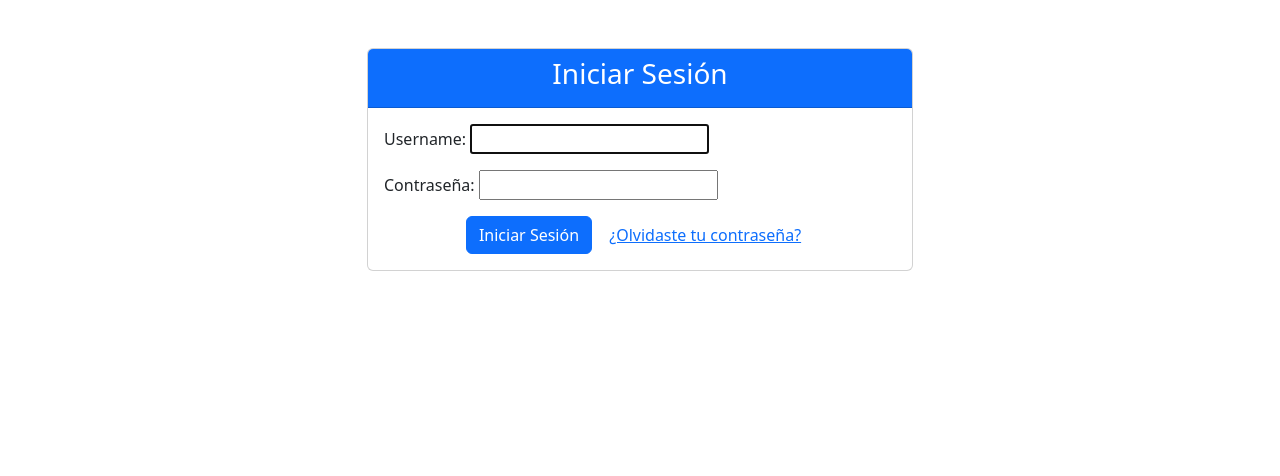
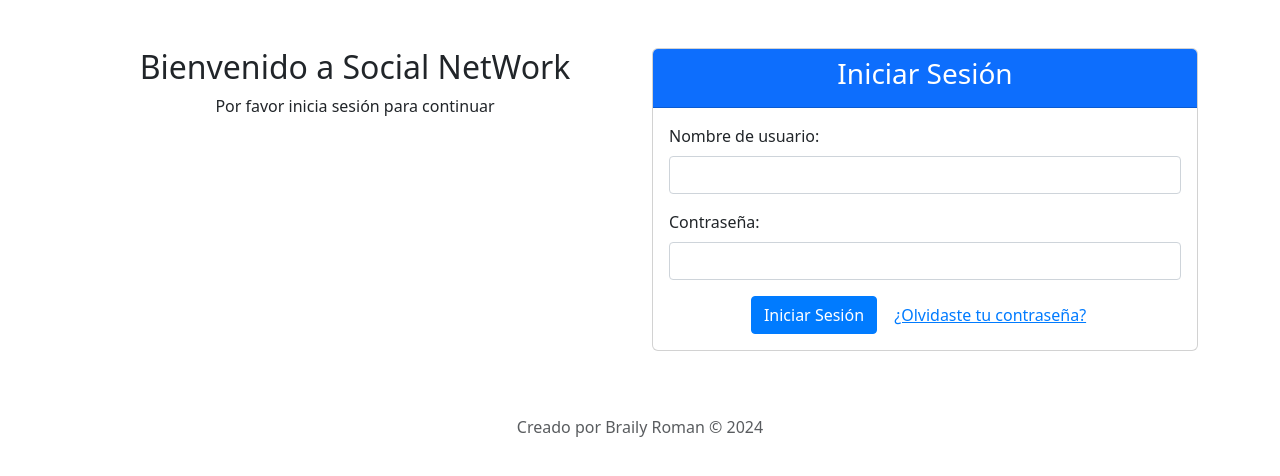
Before and after one commit to Dextron03/Red-Social-Django, a Django app: a page that uses templates/layouts/base.html in a window 1280 px wide. Shown: the part 66-542 px from the top of the page. Run offline with Django 5.2, Linux system fonts and the light colour scheme; some libraries are stand-ins or nearby versions.

Commit message:
He agregado unos templates para enviarlos por al usuario por email

```diff
--- a/core/urls.py
+++ b/core/urls.py
@@ -12,13 +12,13 @@ urlpatterns = [
     path('', views.home, name='home'),
     path('post/<int:post_id>/', views.home, name='home_with_post'),
     path('siqnout/', views.siqnout, name='logout'),
-    path('deleteuser/', views.deleteuser, name='deleteuser'),
     path('activate/<str:activation_token>/', views.activate_account, name='activate_account'),
     path('add_friend/', views.add_friend, name='add_friend'),
     path('friends/', views.friends, name='friends'),
     path('delete_friends/<int:id>',views.delete_friendship, name='delete_friends'),
     path('delete_posts/<int:id>', views.delete_post, name='delete_post'),
     path('edit/<int:post_id>', views.edit_post, name='edit_post'),
-    path('password_reset/', views.password_reset, name='password_reset')
+    path('password_reset/', views.password_reset, name='password_reset'),
+    path('delete_user/', views.delete_user, name='delete_user')
 
 ] + static(settings.MEDIA_URL, document_root=settings.MEDIA_ROOT)
--- a/social_network/views.py
+++ b/social_network/views.py
@@ -11,6 +11,7 @@ from django.contrib.auth.tokens import default_token_generator
 from dotenv import load_dotenv
 from services.email_service import EmailService
 from services.generate_password import GeneratePassword
+from django.template.loader import render_to_string
 
 load_dotenv("settings.py")
 
@@ -19,7 +20,7 @@ User = get_user_model()
 def signin(request):
 
     if request.method == "GET":
-
+        logout(request)
         return render(request, "signup&login/signin.html", {"form":AuthenticationForm})
 
     if request.method == "POST":
@@ -71,10 +72,11 @@ def activate_account(request, activation_token):
     messages.success(request, message="Su cuenta a sido activada.")
     return redirect('signin')
 
+
 def signup(request):
     form = MySocialUserCreationForm()
     if request.method == "GET":
-
+        logout(request)
         return render(request, 'signup&login/signup.html', {"form": form})
 
     if request.method == "POST":
@@ -86,22 +88,18 @@ def signup(request):
                 user_activate.activation_token = default_token_generator.make_token(user_activate)
                 activation_link = f"http://127.0.0.1:8000/activate/{user_activate.activation_token}/"
                 email_activation = EmailService()
+
+                html_content = render_to_string('emails/activate account.html', {
+                    'username': user_activate.username,
+                    'activation_link':activation_link,
+                })
+
                 email_activation.send_email(
                     to=user_activate.email,
                     subject="¡Activar tu cuenta de Social NetWork!",
-                    html=f"""
-                        <div style="font-family: Arial, sans-serif; max-width: 600px; margin: 0 auto; padding: 20px;">
-                            <h2>Activación de Cuenta</h2>
-                            <p>Hola {user_activate.username},</p>
-                            <p>Gracias por registrarte en nuestro servicio. Para activar tu cuenta, por favor utiliza el siguiente enlace:</p>
-                            <p style="background-color: #f0f0f0; padding: 10px; font-weight: bold; font-size: 18px;">{activation_link}</p>
-                            <p>Una vez que hayas ingresado el código de activación, tu cuenta estará lista para usar.</p>
-                            <p>Si no realizaste esta solicitud, por favor ignora este mensaje.</p>
-                            <p>¡Gracias!</p>
-                            <p>El equipo de Social Network</p>
-                        </div>
-                    """
+                    html=html_content
                 )
+
                 user_activate.save()
             except User.DoesNotExist:
                 error_message = 'El usuario ya existe.'
@@ -167,13 +165,12 @@ def friends(request):
     friend_ids = user_login.friends.values_list('friend_id', flat=True)
     friend_posts = Posts.objects.filter(user_id__in=friend_ids).order_by('-date')
 
-    friends_user = user_login.friends.values_list('friend_id', flat=True)
-    friends_r = Friends.objects.filter(user_id__in=friends_user)
+    friends_r = Friends.objects.filter(user_id=user_login)
 
     return render(request, 'friends.html', {
         'friend_posts': friend_posts,
-        'friends':friends_r
-        })
+        'friends': friends_r
+    })
 
 @login_required
 def delete_friendship(request, id):
@@ -223,24 +220,16 @@ def password_reset(request):
             user.set_password(new_password)  # Establecer la nueva contraseña
             user.save()
 
+            html_content = render_to_string('emails/reset_password_email.html', {
+                'new_password': new_password,
+                'logo_url': request.build_absolute_uri('../static/img/logo.png')  # URL absoluta al logo
+            })
+
             email_service.send_email(
                 to=user.email,
                 subject="Contraseña Restablecida",
-                html=f"""
-                    <div style="max-width: 600px; margin: 20px auto; background-color: #fff; padding: 20px; border-radius: 5px; box-shadow: 0 0 10px rgba(0, 0, 0, 0.1);">
-                        <div style="text-align: center; margin-bottom: 20px;">
-                                <img src="../static/img/logo.png" alt="Logo de la Compañía" style="max-width: 150px; height: auto;">
-                        </div>
-                        <div style="padding: 20px;">
-                            <p>¡Hola!</p>
-                            <p>Recibiste este correo electrónico porque haz cambiado tu contraseña, la cual te hemos asignado:</p>
-                            <p>{new_password}</p>
-                            <p>Si no solicitaste restablecer tu contraseña, puedes ignorar este mensaje.</p>
-                            <p>Gracias,<br>El equipo de Social NetWork</p>
-                        </div>
-                    </div>
-                """
-            )
+                html=html_content)
+
             messages.success(request, message='Su contraseña ha sido cambiada. Por favor, revise su correo electrónico.')
             return redirect('signin')
         else:
@@ -250,7 +239,6 @@ def password_reset(request):
         messages.error(request, message='El parámetro "passwordReset" no se proporcionó en la solicitud.')
         return redirect('signin')
 
-def deleteuser(request):
-    # MySocialUser.objects.all().delete()
-    MySocialUser.objects.get(id=18).delete()
-    return redirect("signup")
+def delete_user(request):
+    MySocialUser.objects.all().delete()
+    return redirect('home')
--- a/static/css/style.css
+++ b/static/css/style.css
@@ -1,36 +1,34 @@
-.post-container {
-    background-color: #fff; /* Fondo blanco para el contenedor de la publicación */
-    border: 1px solid #ddd; /* Borde gris claro alrededor del contenedor */
-    border-radius: 8px; /* Bordes redondeados */
-    margin-bottom: 20px; /* Espacio entre publicaciones */
-    box-shadow: 0 2px 4px rgba(0,0,0,0.1); /* Sombra suave */
+/* style.css */
+
+/* Estilos para los campos de formulario */
+.form-control {
+    border: 1px solid #ced4da;
+    border-radius: 0.25rem;
+    padding: 0.375rem 0.75rem;
+    font-size: 1rem;
+    line-height: 1.5;
 }
-.post-container .card-body {
-    padding: 15px; /* Espaciado interno del cuerpo de la publicación */
+
+/* Estilos para el botón de inicio de sesión */
+.btn-login {
+    background-color: #007bff;
+    border-color: #007bff;
+    color: #fff;
+    padding: 0.375rem 0.75rem;
+    font-size: 1rem;
+    line-height: 1.5;
+    border-radius: 0.25rem;
+    cursor: pointer;
 }
-.post-container .card-title {
-    font-size: 16px; /* Tamaño de fuente para el nombre de usuario */
-    margin-bottom: 5px; /* Espacio inferior entre el nombre de usuario y el contenido */
+
+.btn-login:hover {
+    background-color: #0056b3;
+    border-color: #0056b3;
 }
-.post-container .card-text {
-    font-size: 14px; /* Tamaño de fuente para el contenido de la publicación */
-    margin-bottom: 10px; /* Espacio inferior entre el contenido y otros elementos */
+
+/* Estilos para el botón de "Olvidaste tu contraseña" */
+.btn-forgot-password {
+    color: #007bff;
+    text-decoration: underline;
+    cursor: pointer;
 }
-.post-container .card-footer {
-    background-color: #fff; /* Fondo blanco para el pie de la publicación */
-    border-top: 1px solid #ddd; /* Borde superior gris claro */
-    padding: 10px 15px; /* Espaciado interno del pie de la publicación */
-}
-.post-container .card-footer small {
-    font-size: 12px; /* Tamaño de fuente para la información de tiempo */
-    color: #999; /* Color gris para la información de tiempo */
-}
-.post-container .media {
-    margin-top: 10px; /* Espacio superior entre comentarios */
-}
-.post-container .media img {
-    margin-right: 10px; /* Espacio derecho entre la imagen del comentario y el contenido */
-}
-.post-container .media-body {
-    font-size: 14px; /* Tamaño de fuente para el contenido del comentario */
-}
--- a/templates/index.html
+++ b/templates/index.html
@@ -106,6 +106,7 @@
                             </form>
                         </div>
                     </div>
+
                 {% endfor %}
             </div>
         </div>
--- a/templates/layouts/base.html
+++ b/templates/layouts/base.html
@@ -5,7 +5,6 @@
     <meta charset="UTF-8">
     <meta name="viewport" content="width=device-width, initial-scale=1.0">
     <link rel="stylesheet" href="{% static 'lib/bootstrap/css/bootstrap.min.css' %}">
-    <link rel="stylesheet" href="{% static 'css/style.css' %}">
     <link rel="stylesheet" href="https://cdn.jsdelivr.net/npm/bootstrap-icons@1.11.3/font/bootstrap-icons.min.css">
     <title>NexWork | {% block title %}{% endblock title %}</title>
     {% block head %}
--- a/templates/layouts/partials/footer.html
+++ b/templates/layouts/partials/footer.html
@@ -0,0 +1,5 @@
+<footer class="footer mt-5 py-3">
+    <div class="container text-center">
+      <span class="text-muted">Creado por Braily Roman © 2024</span>
+    </div>
+  </footer>
--- a/templates/signup&login/signin.html
+++ b/templates/signup&login/signin.html
@@ -2,9 +2,18 @@
 
 {% block title %}Login{% endblock title %}
 
+{% block head %}
+    {% load static %}
+    <link rel="stylesheet" href="{% static 'css/style.css' %}">
+{% endblock head %}
+
 {% block main %}
 <div class="container">
-        <div class="row justify-content-center">
+    <div class="row">
+        <div class="col-md-6 text-center">
+            <h2>Bienvenido a Social NetWork</h2>
+            <p>Por favor inicia sesión para continuar</p>
+        </div>
         <div class="col-md-6">
             <div class="card">
                 <div class="card-header bg-primary text-white text-center">
@@ -21,10 +30,17 @@
                     {% endif %}
                     <form action="{% url 'signin' %}" method="post">
                         {% csrf_token %}
-                            {{ form.as_p }}
+                        <div class="mb-3">
+                            <label for="username" class="form-label">Nombre de usuario:</label>
+                            <input type="text" class="form-control" id="username" name="username" required>
+                        </div>
+                        <div class="mb-3">
+                            <label for="password" class="form-label">Contraseña:</label>
+                            <input type="password" class="form-control" id="password" name="password" required>
+                        </div>
                         <div class="text-center">
-                                <button type="submit" class="btn btn-primary">Iniciar Sesión</button>
-                                <button type="button" class="btn btn-link" data-bs-toggle="modal" data-bs-target="#exampleModal" data-bs-whatever="@getbootstrap">¿Olvidaste tu contraseña?</button>
+                            <button type="submit" class="btn btn-login">Iniciar Sesión</button>
+                            <button type="button" class="btn btn-link btn-forgot-password" data-bs-toggle="modal" data-bs-target="#exampleModal" data-bs-whatever="@getbootstrap">¿Olvidaste tu contraseña?</button>
                         </div>
                     </form>
 
@@ -38,11 +54,11 @@
                             <div class="modal-body">
                               <form action="{% url 'password_reset' %}" method="GET">
                                   <div class="mb-3">
-                                          <label for="passwordReset" id="passwordReset" class="col-form-label">Username:</label>
+                                      <label for="passwordReset" id="passwordReset" class="col-form-label">Nombre de usuario:</label>
                                       <input type="text" class="form-control" id="passwordReset" name="passwordReset">
                                   </div>
                                   <div class="modal-footer">
-                                          <button type="button" class="btn btn-secondary" data-bs-dismiss="modal">Close</button>
+                                      <button type="button" class="btn btn-secondary" data-bs-dismiss="modal">Cerrar</button>
                                       <button type="submit" class="btn btn-primary">Enviar</button>
                                   </div>
                               </form>
```
Also changed, not shown: templates/friends.html (+9 -0 lines). Lines whose indentation alone changed are shown as unchanged.
